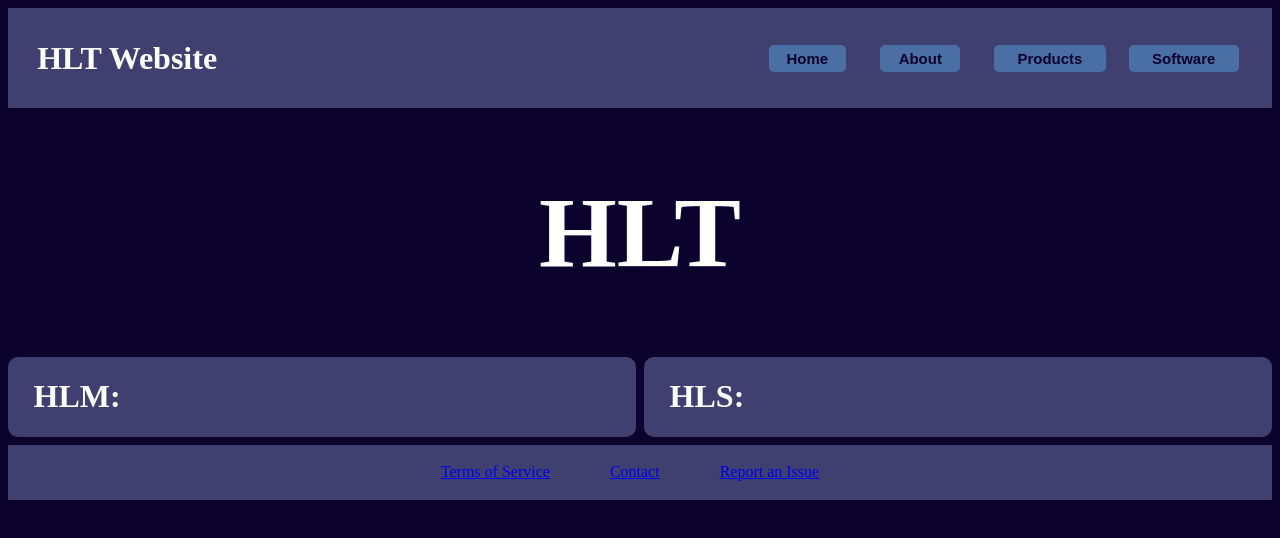
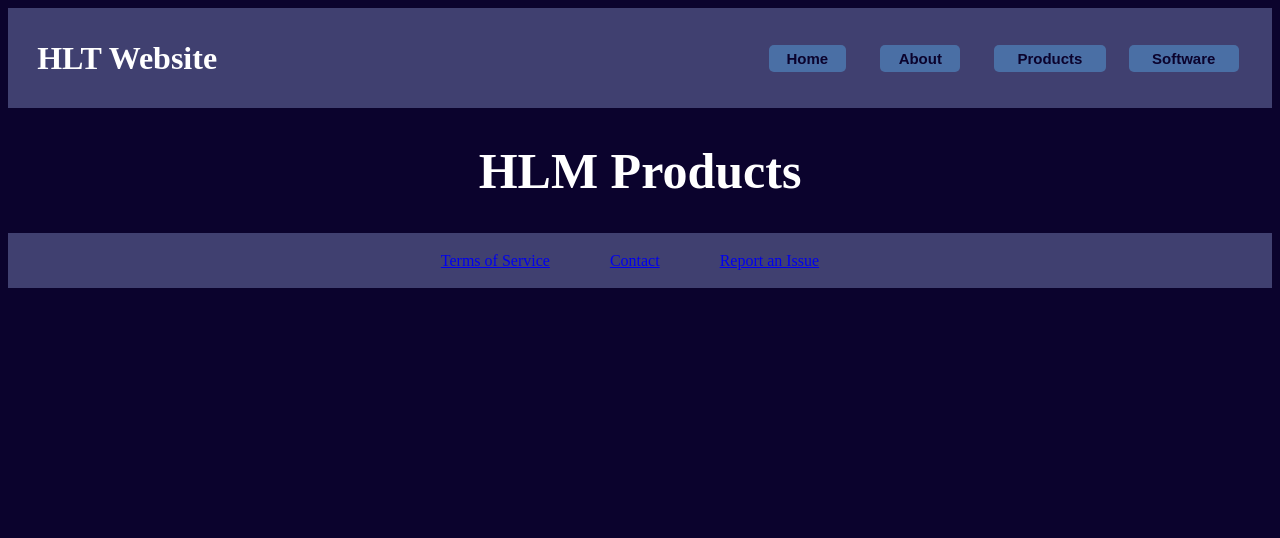
Before and after one commit to HighLevelThinking/HLT-Website, a React (Vite) app in the folder frontend/: page /products in a window 1280 px wide. Shown: the top 538 px of the page. Built offline with nearby package versions, Linux system fonts and the light colour scheme.

Commit message:
Added pages

```diff
--- a/frontend/package.json
+++ b/frontend/package.json
@@ -13,7 +13,7 @@
     "@tailwindcss/vite": "^4.1.16",
     "react": "^19.1.1",
     "react-dom": "^19.1.1",
-    "react-router-dom": "^7.9.4",
+    "react-router-dom": "^7.9.5",
     "tailwindcss": "^4.1.16"
   },
   "devDependencies": {
--- /dev/null
+++ b/frontend/src/App.tsx
@@ -0,0 +1,23 @@
+// src/App.jsx
+import { Routes, Route } from 'react-router-dom';
+import Home from './pages/Home';
+import Products from './pages/Products';
+import TOS from './pages/TermsOfService';
+
+function App() {
+  return (
+    <div className="App">
+      <Routes>
+        <Route path="/" element={<Home />} />
+        <Route path="/products" element={<Products />} />
+        <Route path="/terms-of-service" element={<TOS />} />
+
+        <Route path="*" element={<h1>404 Not Found</h1>} />
+      </Routes>
+    </div>
+  );
+}
+
+export default App;
+
+// Note: You would create the Home, About, and Contact components in separate files.
--- a/frontend/src/Footer.tsx
+++ b/frontend/src/Footer.tsx
@@ -4,9 +4,9 @@ function Footer() {
     return(
         <footer>
             <ul>
-                <li><a href={"termsOfService"}>Terms of Service</a></li>
+                <li><a href={"terms-of-service"}>Terms of Service</a></li>
                 <li><a href={"https://mail.google.com/mail/u/0/?fs=1&tf=cm&source=mailto&to=HLT.makers@gmail.com"}>Contact</a></li>
-                <li><a href={"reportAnIssue"}>Report an Issue</a></li>
+                <li><a href={"report-an-issue"}>Report an Issue</a></li>
             </ul>
         </footer>
     );
--- a/frontend/src/Header.tsx
+++ b/frontend/src/Header.tsx
@@ -5,10 +5,10 @@ function Header() {
         <header>
             <h1>HLT Website</h1>
             <ul>
-                <li><button onClick={() => window.location.href = 'https://www.google.com'}>Home</button></li>
-                <li><button onClick={() => window.location.href = 'https://www.google.com'}>About</button></li>
-                <li><button onClick={() => window.location.href = 'https://www.google.com'}>Products</button></li>
-                <li><button onClick={() => window.location.href = 'https://www.google.com'}>Software</button></li>
+                <li><button onClick={() => window.location.href = '/'}>Home</button></li>
+                <li><button onClick={() => window.location.href = '/'}>About</button></li>
+                <li><button onClick={() => window.location.href = '/products'}>Products</button></li>
+                <li><button onClick={() => window.location.href = '/'}>Software</button></li>
             </ul>
         </header>
     );
--- a/frontend/src/index.css
+++ b/frontend/src/index.css
@@ -103,3 +103,7 @@ footer {
         width: 100%;
     }
 }
+
+a:visited {
+    color: blue; /* Must match the color defined for 'a' */
+}
--- a/frontend/src/main.tsx
+++ b/frontend/src/main.tsx
@@ -1,10 +1,13 @@
 import { StrictMode } from "react";
 import { createRoot } from "react-dom/client";
 import "./index.css";
-import App from "./app.tsx";
+import App from "./App.tsx";
+import { BrowserRouter } from 'react-router-dom';
 
 createRoot(document.getElementById("root")!).render(
   <StrictMode>
-    <App />
+    <BrowserRouter>
+      <App />
+    </BrowserRouter>
   </StrictMode>
 );
--- a/frontend/src/app.tsx
+++ b/frontend/src/pages/Home.tsx
@@ -1,5 +1,5 @@
-import Header from "./Header";
-import Footer from "./Footer";
+import Header from "../Header";
+import Footer from "../Footer";
 
 function App() {
   return (
--- a/frontend/src/pages/TermsOfService.tsx
+++ b/frontend/src/pages/Products.tsx
@@ -1,13 +1,13 @@
 import Header from "../Header";
 import Footer from "../Footer";
 
-function App() {
+function Products() {
   return (
     <>
       <Header />
 
       <div>
-        <h1 id={"top-title"}>Terms of Service</h1>
+        <h1 id={"top-title"}>HLM Products</h1>
       </div>
 
       <Footer />
@@ -15,4 +15,4 @@ function App() {
   );
 }
 
-export default App;
+export default Products;
```
Also changed, not shown: 1 other file (tests, documents, lock files or other folders).
